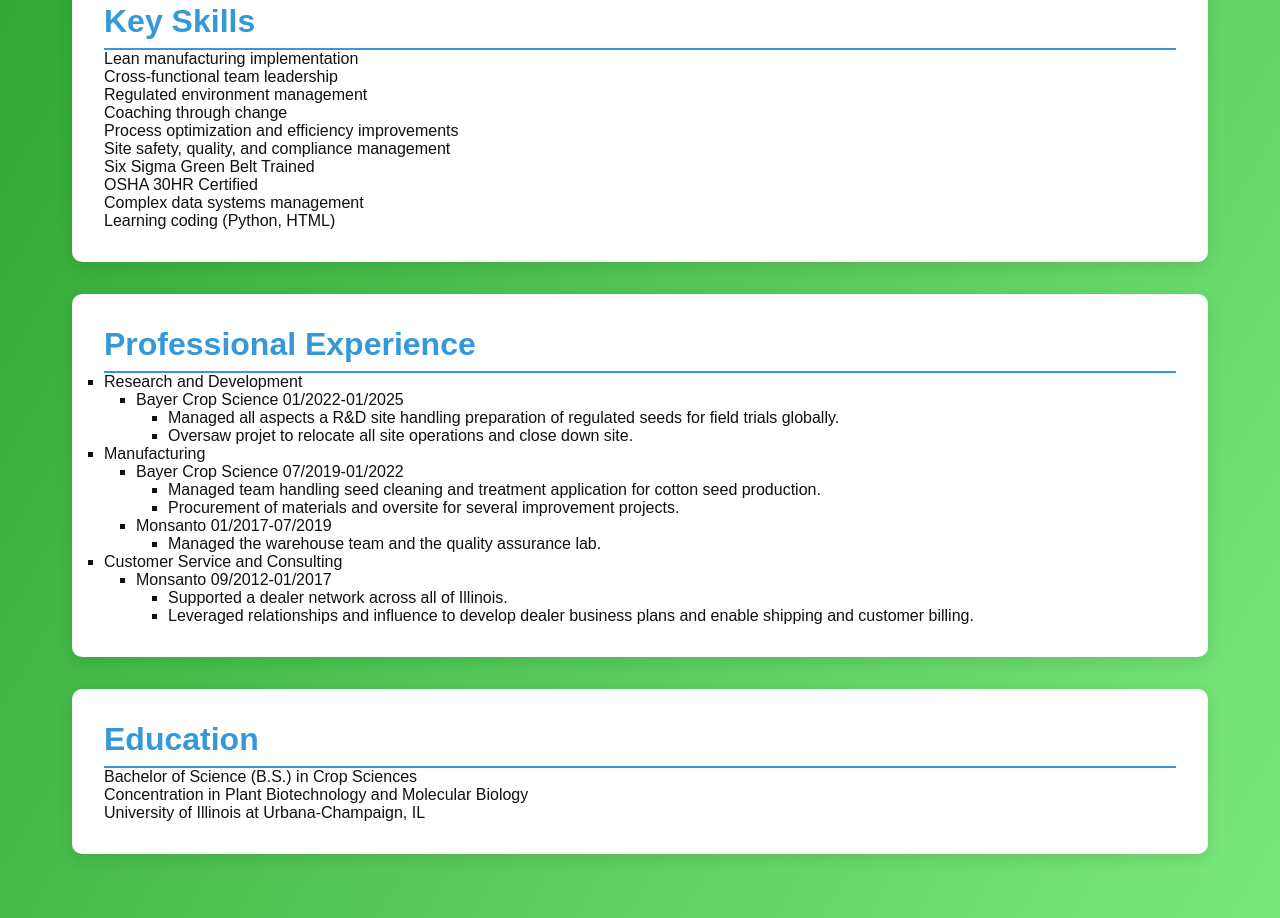
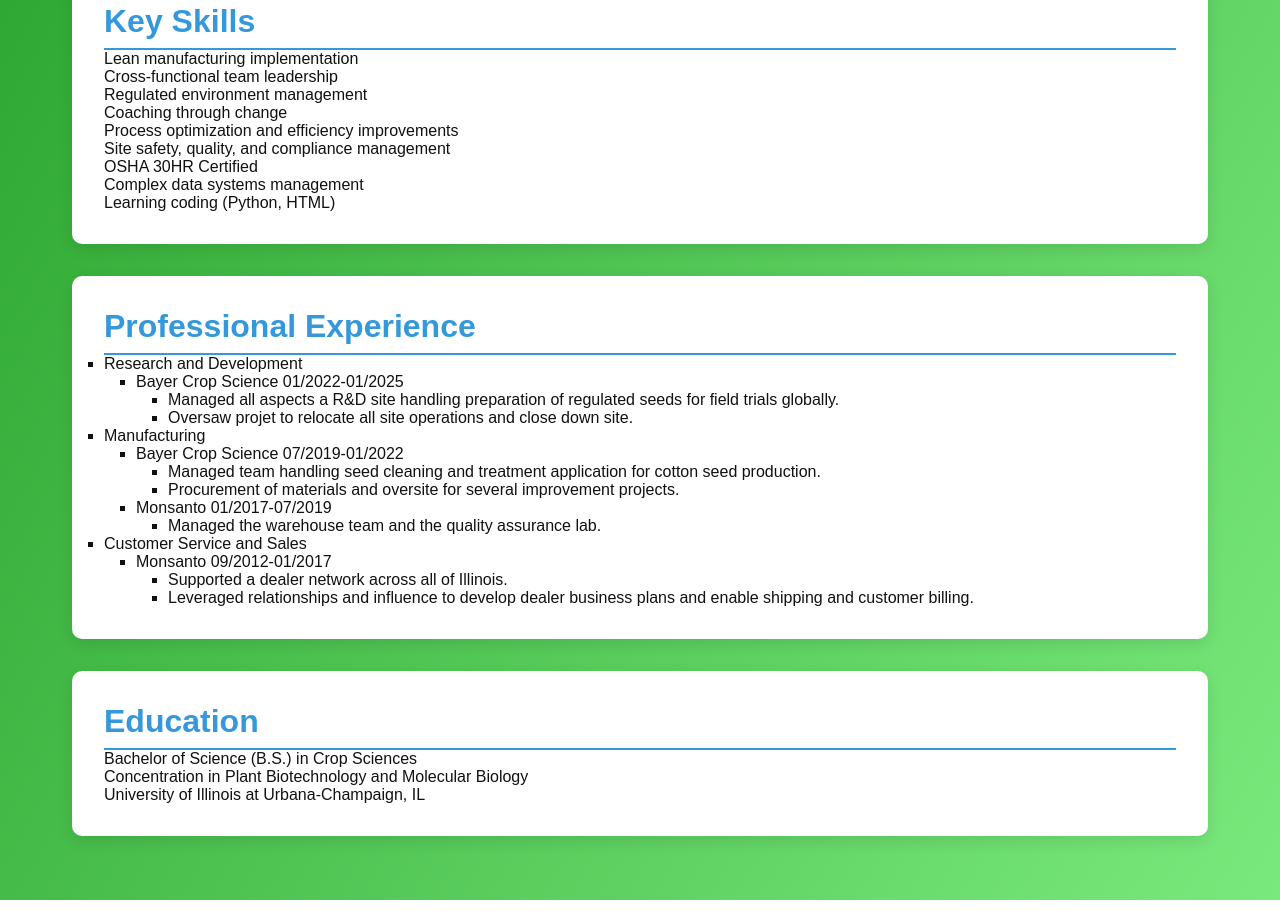
Before and after one commit to msamue71/mywebsite, a plain HTML site: page index.html in a window 1280 px wide. Shown: the part 788-1706 px from the top of the page. Drawn offline with Linux system fonts and the light colour scheme.

Commit message:
index.html

```diff
--- a/index.html
+++ b/index.html
@@ -146,8 +146,7 @@ communications, and industry systems.</p>
                 <li>Coaching through change</li>
 		<li>Process optimization and efficiency improvements</li>
                 <li>Site safety, quality, and compliance management</li>
-                <li>Six Sigma Green Belt Trained</li>
-		<li>OSHA 30HR Certified</li>
+                <li>OSHA 30HR Certified</li>
 		<li>Complex data systems management</li>
 		<li>Learning coding (Python, HTML)</li>
 
@@ -169,7 +168,7 @@ communications, and industry systems.</p>
 		   <li style="margin-left:4em; padding-bottom: 0;">Procurement of materials and oversite for several improvement projects.</li>
 		  <li style="margin-left:2em; padding-bottom: 0;">Monsanto 01/2017-07/2019</li>
 		   <li style="margin-left:4em; padding-bottom: 0;">Managed the warehouse team and the quality assurance lab.</li>
-		<li>Customer Service and Consulting
+		<li>Customer Service and Sales
 		<ol style="list-style-type: square; padding-bottom: 0;">
 		  <li style="margin-left:2em">Monsanto 09/2012-01/2017</li>
  		   <li style="margin-left:4em; padding-bottom: 0;">Supported a dealer network across all of Illinois.</li>
```
